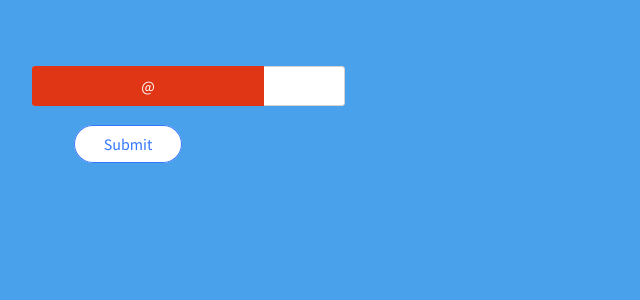
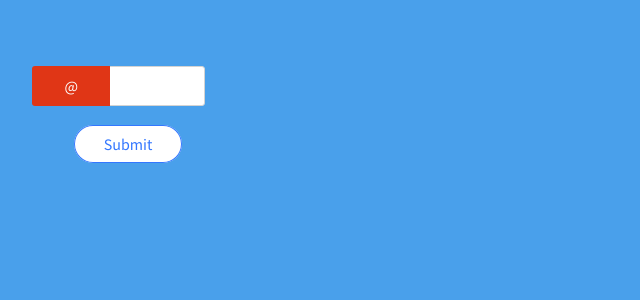
Before and after one commit to fakebenjay/ratioed, a Django app: page / in a window 1280 px wide. Shown: the part 61-361 px from the top of the page, without its empty margins (0-640 px from the left). Run offline with Django 3.2, Linux system fonts and the light colour scheme; some libraries are stand-ins or nearby versions; some web fonts are replaced.

Commit message:
text input fix 5

```diff
--- a/badtweets/static/badtweets/style.css
+++ b/badtweets/static/badtweets/style.css
@@ -138,10 +138,12 @@ div#good-tweet-error {
 .text-input {
   position: relative;
   margin-top: 50px;
+  width: 100%;
 }
 .text-input input[type="text"] {
   display: inline-block;
   height: 40px;
+  width: 80%;
   -webkit-box-sizing: border-box;
           box-sizing: border-box;
   outline: none;
@@ -157,7 +159,7 @@ div#good-tweet-error {
   left: 0;
   bottom: 0;
   height: 40px;
-  width: 100%;
+  width: 20%;
   line-height: 40px;
   color: white;
   border-radius: 3px 0 0 3px;
```
